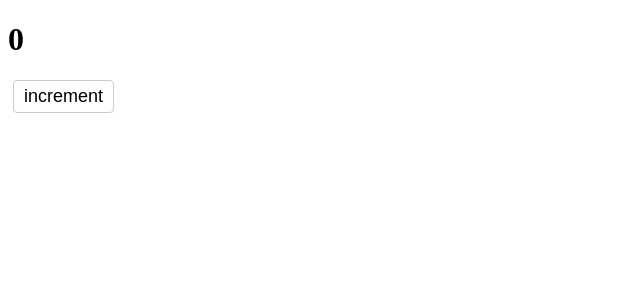
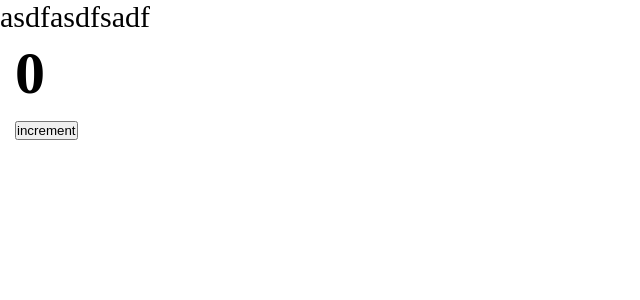
Before and after one commit to labunets/fsd-project, a React app: page / in a window 1280 px wide. Shown: the top 300 px of the page, without its empty margins (0-640 px from the left). Built offline with nearby package versions, Linux system fonts and the light colour scheme.

Commit message:
css modules

```diff
--- a/package.json
+++ b/package.json
@@ -1,6 +1,6 @@
 {
   "name": "fsd-project",
-  "version": "1.0.3",
+  "version": "1.0.5",
   "description": "FSD practice",
   "main": "index.js",
   "scripts": {
@@ -19,6 +19,7 @@
     "@types/webpack-dev-server": "^4.7.2",
     "css-loader": "^6.6.0",
     "html-webpack-plugin": "^5.5.0",
+    "mini-css-extract-plugin": "^2.5.3",
     "sass": "^1.49.9",
     "sass-loader": "^12.6.0",
     "style-loader": "^3.3.1",
--- /dev/null
+++ b/src/App.tsx
@@ -0,0 +1,14 @@
+import React from 'react';
+import {Counter} from "./components/Counter";
+import './index.scss';
+
+const App = () => {
+    return (
+        <div className="app">
+            asdfasdfsadf
+            <Counter />
+        </div>
+    );
+};
+
+export default App;
--- a/src/components/Counter.scss
+++ b/src/components/Counter.module.scss
@@ -1,9 +1,6 @@
-button {
+.btn {
     background: #fff;
-    border: 1px solid #ccc;
-    border-radius: 4px;
     cursor: pointer;
-    font-size: 18px;
     padding: 5px 10px;
     margin: 0 5px;
 }
--- a/src/components/Counter.tsx
+++ b/src/components/Counter.tsx
@@ -1,5 +1,5 @@
 import React from 'react';
-import './Counter.scss'
+import classes from './Counter.module.scss'
 
 export const Counter = () => {
     const [count, setCount] = React.useState(0);
@@ -9,7 +9,7 @@
     }
 
     return (
-        <div>
+        <div className={classes.btn}>
             <h1>{count}</h1>
             <button onClick={increment}>increment</button>
         </div>
--- /dev/null
+++ b/src/index.scss
@@ -0,0 +1,9 @@
+* {
+  margin: 0;
+  padding: 0;
+  box-sizing: border-box;
+}
+
+.app {
+  font-size: 30px;
+}
--- a/src/index.tsx
+++ b/src/index.tsx
@@ -1,9 +1,7 @@
 import {render} from "react-dom";
-import {Counter} from "./components/Counter";
+import App from "./App";
 
 render(
-    <div>
-        <Counter />
-    </div>,
+    <App/>,
     document.getElementById('root')
 )
```
Also changed, not shown: src/global.d.ts (added, +7 -0 lines), 5 other files (tests, documents, lock files or other folders).
